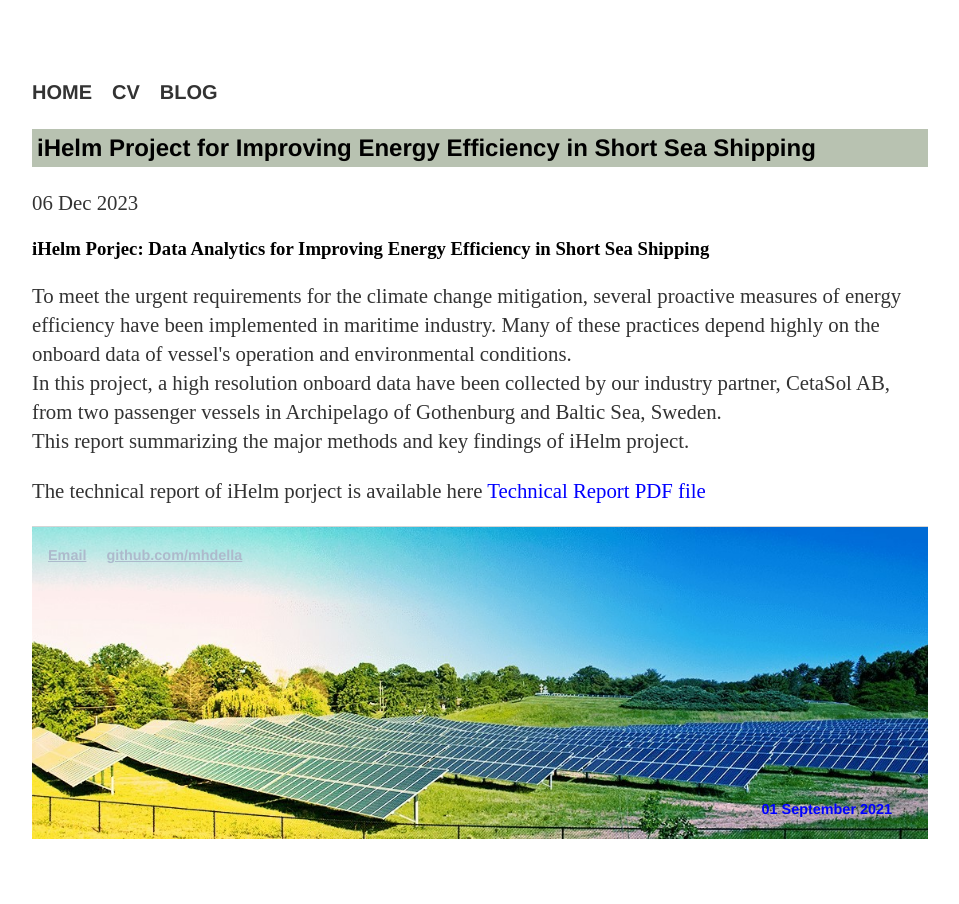
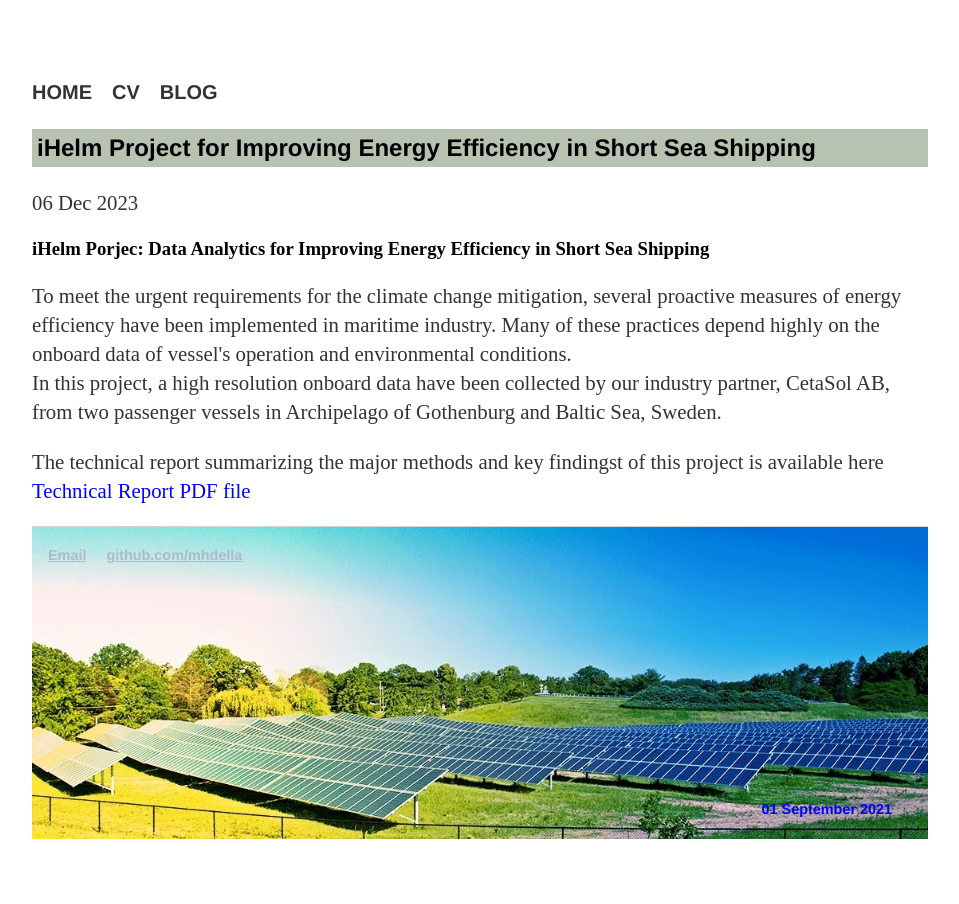
Before and after one commit to MohamedAbuella/MohamedAbuella.github.io, a Jekyll site: the page built from _posts/2023-12-06-iHelm_Project_for_Improving_Energy_Efficiency_in_Short_Sea_Shipping.html, in a window 1280 px wide. Shown: the whole page, without its empty margins (160-1119 px from the left). Built offline with Jekyll 4.4.1, drawn with Linux system fonts in a browser that asks for light colours; nearby versions of some CDN libraries; a script that is not in the unit is left out; comment, search, counter and statistics services are not loaded.

Commit message:
Update 2023-12-06-iHelm_Project_for_Improving_Energy_Efficiency_in_Short_Sea_Shipping.html
iHelm Project for Improving Energy Efficiency in Short Sea Shipping

```diff
--- a/_posts/2023-12-06-iHelm_Project_for_Improving_Energy_Efficiency_in_Short_Sea_Shipping.html
+++ b/_posts/2023-12-06-iHelm_Project_for_Improving_Energy_Efficiency_in_Short_Sea_Shipping.html
@@ -8,5 +8,4 @@
 <h3> iHelm Porjec: Data Analytics for Improving Energy Efficiency in Short Sea Shipping </h3>
 <p> To meet the urgent requirements for the climate change mitigation, several proactive measures of energy efficiency have been implemented in maritime industry. Many of these practices depend highly on the onboard data of vessel's operation and environmental conditions.</a>
 <br> In this project, a high resolution onboard data have been collected by our industry partner, CetaSol AB, from two passenger vessels in Archipelago of Gothenburg and Baltic Sea, Sweden.
-<br> This report summarizing the major methods and key findings of iHelm project.
-<p>The technical report of iHelm porject is available here <a href="https://github.com/MohamedAbuella/Data_Analytics_for_Improving_Energy_Efficiency_in_Short_Sea_Shipping/blob/main/iHelm_Project_Report_v1.pdf"_blank" style="color:blue"> Technical Report PDF file </a> </p>
+<p> The technical report summarizing the major methods and key findingst of this project is available here <a href="https://github.com/MohamedAbuella/Data_Analytics_for_Improving_Energy_Efficiency_in_Short_Sea_Shipping/blob/main/iHelm_Project_Report_v1.pdf"_blank" style="color:blue"> Technical Report PDF file </a> </p>
```
